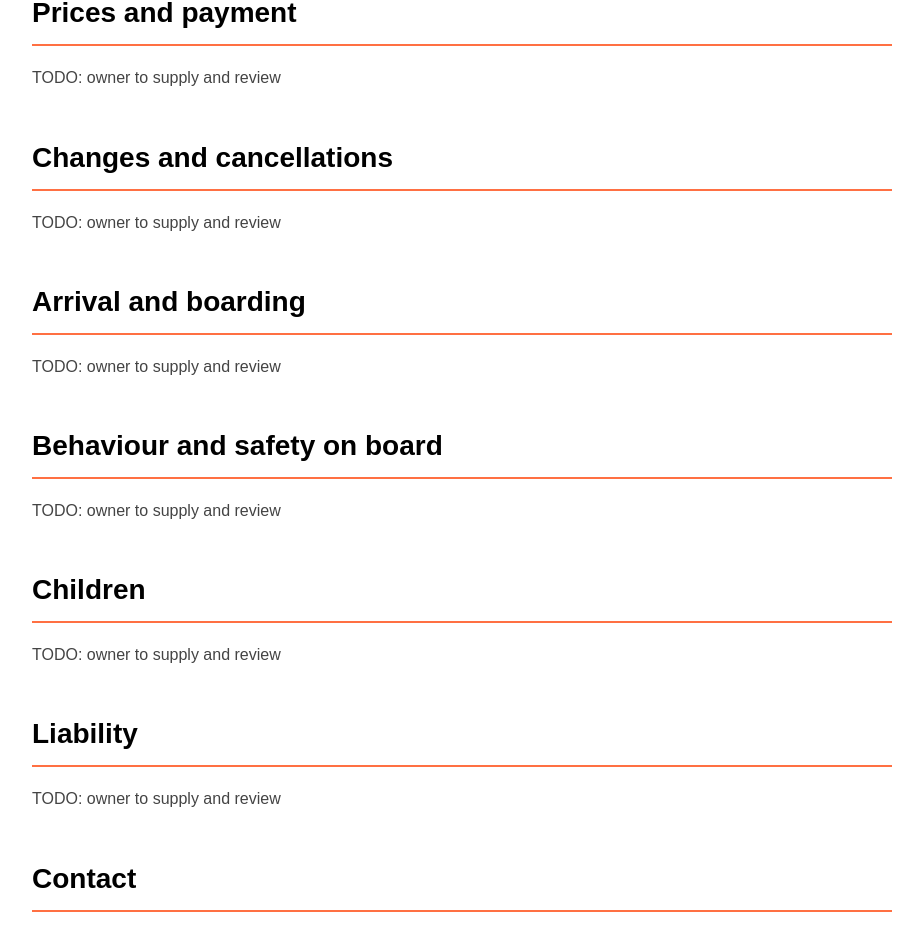
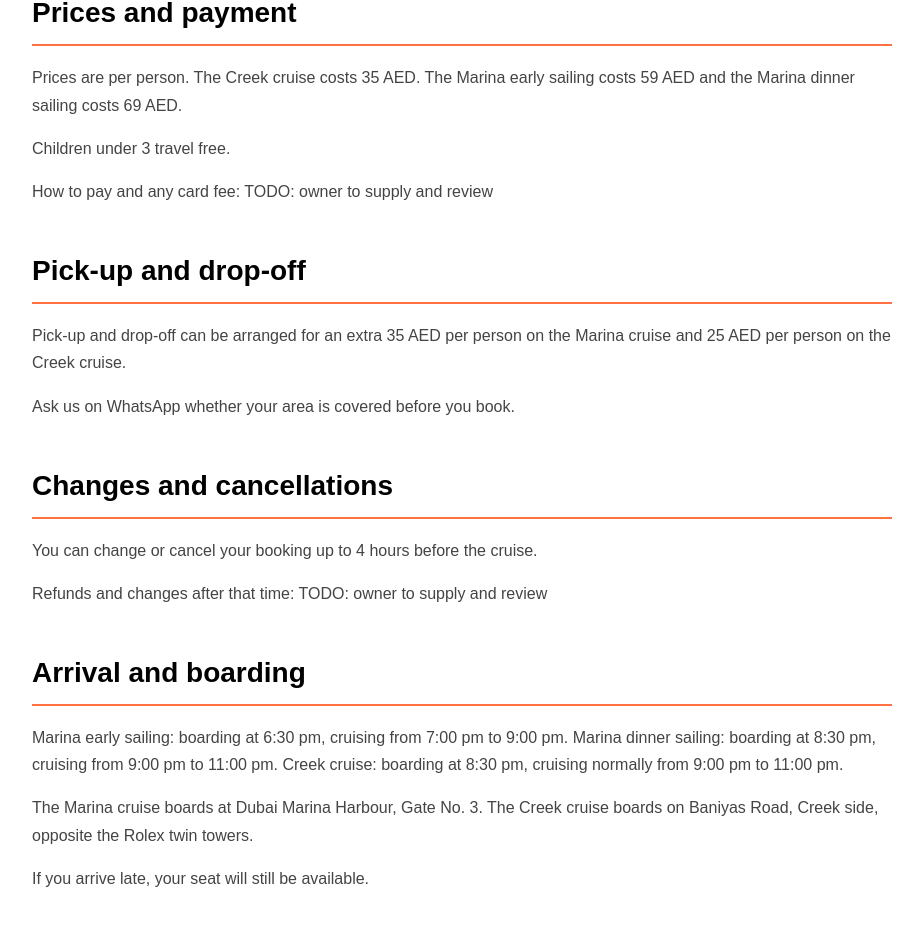
Before and after one commit to asnainyounas/dubai-cruise-frontend, a Next.js app: page /terms-and-conditions in a window 1280 px wide. Shown: the part 555-1490 px from the top of the page, without its empty margins (178-1101 px from the left). Built offline with nearby package versions, Linux system fonts and the light colour scheme; no server answers; a web font is replaced by a local one.

Commit message:
Fill in terms page

```diff
--- a/src/app/terms-and-conditions/page.tsx
+++ b/src/app/terms-and-conditions/page.tsx
@@ -1,28 +1,72 @@
 import type { Metadata } from "next";
+import { BUSINESS, CURRENCY, PICKUP_EXTRA, PRICE, SAILINGS } from "@/data/business";
 
 export const metadata: Metadata = {
   title: "Terms and Conditions",
-  description: "Terms and conditions for booking a dhow cruise.",
+  description: "Terms and conditions for booking a Dubai Marina or Dubai Creek dinner cruise.",
   alternates: { canonical: "/terms-and-conditions" },
-  // Placeholder page: remove this line when the owner has supplied the real terms.
+  // Remove this line when every TODO below has been replaced with the owner's real policy.
   robots: { index: false, follow: false },
 };
 
+// DRAFT: must be reviewed by the business owner before launch.
 const TODO = "TODO: owner to supply and review";
+const aed = (n: number) => `${n} ${CURRENCY}`;
+const WA = `+${BUSINESS.whatsappNumber}`;
 
-// DRAFT: must be reviewed by the business owner before launch.
-const SECTIONS: { title: string; body: string }[] = [
+const SECTIONS: { title: string; body: string[] }[] = [
   {
     title: "Bookings and confirmation",
-    body: "Bookings are confirmed on WhatsApp at +971558479933. A booking is not confirmed until you receive a confirmation message from us.",
+    body: [
+      `Bookings are confirmed on WhatsApp at ${WA}. A booking is not confirmed until you receive a confirmation message from us.`,
+    ],
   },
-  { title: "Prices and payment", body: TODO },
-  { title: "Changes and cancellations", body: TODO },
-  { title: "Arrival and boarding", body: TODO },
-  { title: "Behaviour and safety on board", body: TODO },
-  { title: "Children", body: TODO },
-  { title: "Liability", body: TODO },
-  { title: "Contact", body: "Message us on WhatsApp at +971558479933." },
+  {
+    title: "Prices and payment",
+    body: [
+      `Prices are per person. The Creek cruise costs ${aed(PRICE.creek)}. The Marina early sailing costs ${aed(PRICE.marinaEarly)} and the Marina dinner sailing costs ${aed(PRICE.marinaLate)}.`,
+      "Children under 3 travel free.",
+      `How to pay and any card fee: ${TODO}`,
+    ],
+  },
+  {
+    title: "Pick-up and drop-off",
+    body: [
+      `Pick-up and drop-off can be arranged for an extra ${aed(PICKUP_EXTRA.marina)} per person on the Marina cruise and ${aed(PICKUP_EXTRA.creek)} per person on the Creek cruise.`,
+      "Ask us on WhatsApp whether your area is covered before you book.",
+    ],
+  },
+  {
+    title: "Changes and cancellations",
+    body: [
+      "You can change or cancel your booking up to 4 hours before the cruise.",
+      `Refunds and changes after that time: ${TODO}`,
+    ],
+  },
+  {
+    title: "Arrival and boarding",
+    body: [
+      `Marina early sailing: boarding at ${SAILINGS.marinaEarly.boarding}, cruising from ${SAILINGS.marinaEarly.cruise}. Marina dinner sailing: boarding at ${SAILINGS.marinaLate.boarding}, cruising from ${SAILINGS.marinaLate.cruise}. Creek cruise: boarding at ${SAILINGS.creek.boarding}, cruising normally from ${SAILINGS.creek.cruise}.`,
+      "The Marina cruise boards at Dubai Marina Harbour, Gate No. 3. The Creek cruise boards on Baniyas Road, Creek side, opposite the Rolex twin towers.",
+      "If you arrive late, your seat will still be available.",
+    ],
+  },
+   {
+    title: "Behaviour and safety on board",
+    body: [
+      "We ask all guests to behave respectfully towards other guests and the crew, and to follow the crew's instructions on board.",
+      "Please look after children at all times and move carefully on the boat, especially on deck and on the stairs.",
+    ],
+  },
+  {
+    title: "Dress code",
+    body: ["There is no special dress code."],
+  },
+
+  {
+    title: "Contact",
+    body: [`Message us on WhatsApp at ${WA} or email ${BUSINESS.email}.`],
+  },
 ];
 
 export default function TermsPage() {
@@ -35,7 +79,11 @@ export default function TermsPage() {
         {SECTIONS.map((s) => (
           <section className="cruise-section-block" key={s.title}>
             <h2 className="cruise-section-heading">{s.title}</h2>
-            <p className="cruise-body-text">{s.body}</p>
+            {s.body.map((para, i) => (
+              <p className="cruise-body-text" key={i}>
+                {para}
+              </p>
+            ))}
           </section>
         ))}
       </div>
--- a/src/data/cruises.ts
+++ b/src/data/cruises.ts
@@ -53,7 +53,7 @@ const img = (url: string, alt: string): CruiseImage => ({ url, alt });
 const pickup = (extra: number) =>
   `Pick-up and drop-off can be arranged for an extra ${aed(extra)} per person. Ask us on WhatsApp whether your area is covered.`;
 const CHANGE_POLICY = "You can change or cancel your booking up to 4 hours before the cruise.";
-const CHILDREN = "Yes. There is no age limit for children, and children under 3 travel free.";
+const CHILDREN = "Yes. There is no age limit for children. Children under 3 travel free, and children aged 3 and over pay for a ticket.";
 const NO_DRESS_CODE = "There is no special dress code.";
 
 const MARINA_TIMES = `Sunset sailing: boarding at ${SAILINGS.marinaEarly.boarding}, cruising from ${SAILINGS.marinaEarly.cruise}. Dinner sailing: boarding at ${SAILINGS.marinaLate.boarding}, cruising from ${SAILINGS.marinaLate.cruise}.`;
--- a/src/data/home.ts
+++ b/src/data/home.ts
@@ -317,7 +317,7 @@ export const FAQS_EXTRA: FaqItemData[] = [
   },
   {
     q: "Can children join the cruise?",
-    a: "Yes. There is no age limit for children, and children under 3 travel free.",
+       a: "Yes. There is no age limit for children. Children under 3 travel free, and children aged 3 and over pay for a ticket.",
   },
 ];
 
```
